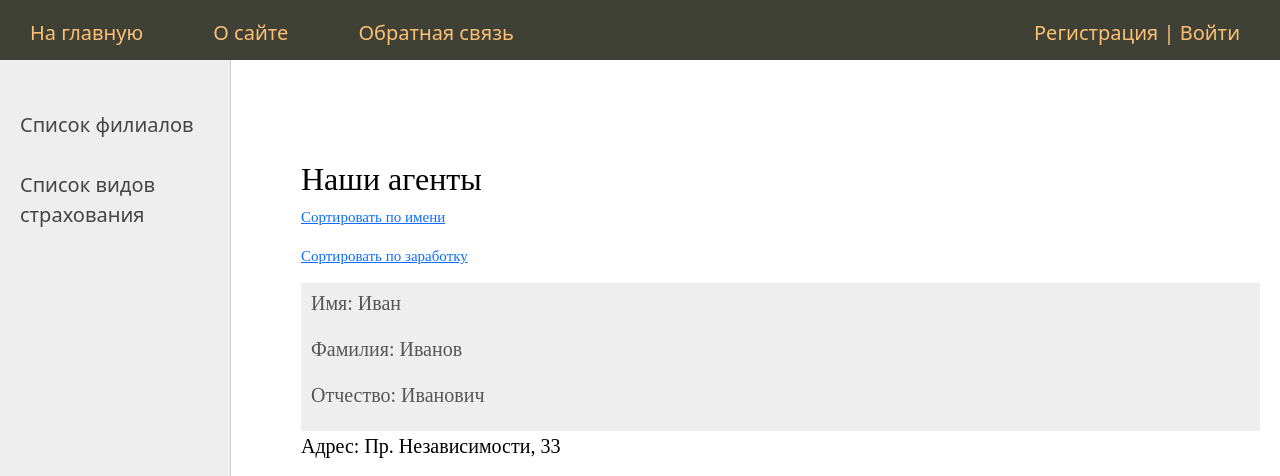
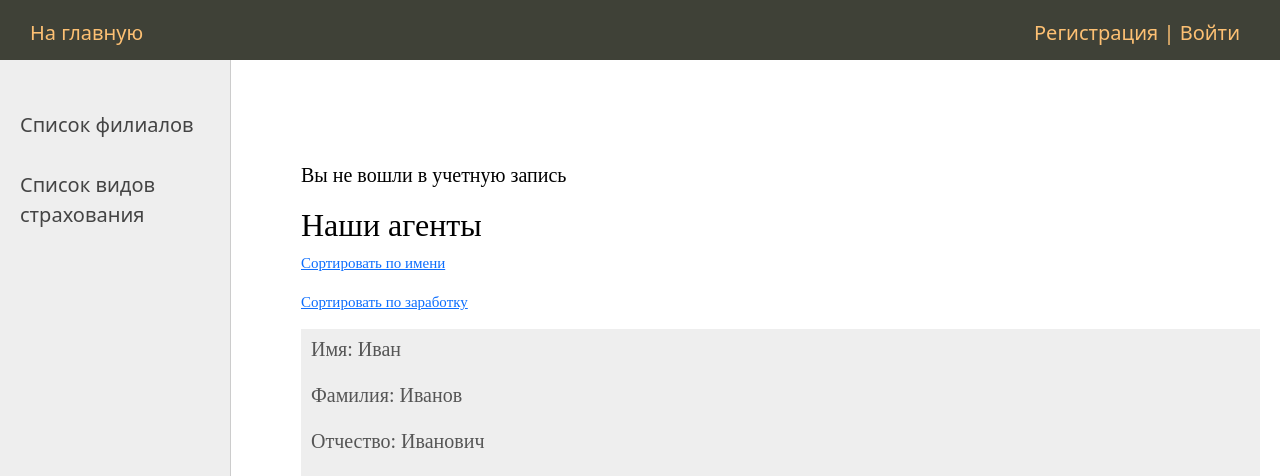
Before and after one commit to westcrime/SCCS, a Django app: page /list_agents/ in a window 1280 px wide. Shown: the top 476 px of the page. Run offline with Django 4.2, Linux system fonts and the light colour scheme; data comes from the database, SQL or seed files in the repository; both versions use the stored data as it was after the commit.

Commit message:
fixed bugs

```diff
--- a/Lab4/insuranceagency/insurance/templates/insurance/base.html
+++ b/Lab4/insuranceagency/insurance/templates/insurance/base.html
@@ -42,8 +42,8 @@
 
 {% endfor %}
 		{% if user.is_authenticated %}
-	<li><a href="logout">Выйти</a></li>
-	{% endif %}
+			<li><a href="logout">Выйти</a></li>
+		{% endif %}
 	</ul>
 </td>
 <!-- Конец Sidebar'а -->
@@ -54,6 +54,11 @@
 
 <!-- Блок контента -->
 	<div class="content-text">
+		{% if user.is_authenticated %}
+			<p>Вы вошли как {{ user }}</p>
+		{% else %}
+			<p>Вы не вошли в учетную запись</p>
+		{% endif %}
 {% block content %}
 {% endblock %}
 	</div>
--- a/Lab4/insuranceagency/insurance/templates/insurance/list_agents.html
+++ b/Lab4/insuranceagency/insurance/templates/insurance/list_agents.html
@@ -3,7 +3,7 @@
 <h1>Наши агенты</h1>
 
 <p style="font-size:75%;"><a href="/list_agents?sort=first_name">Сортировать по имени</a></p>
-<p style="font-size:75%;"><a href="/list_agents?sort=first_name">Сортировать по заработку</a></p>
+<p style="font-size:75%;"><a href="/list_agents?sort=total_earning">Сортировать по заработку</a></p>
 <ul class="list-articles">
 
 	{% for a in agents %}
--- a/Lab4/insuranceagency/insurance/utils.py
+++ b/Lab4/insuranceagency/insurance/utils.py
@@ -3,9 +3,7 @@ from django.db.models import Count
 from .models import *
 
 menu = [{'title': "На главную", 'url_name': 'home'},
-            {'title': "О сайте", 'url_name': 'about'},
-            {'title': "Заключить договор", 'url_name': 'make_contract'},
-            {'title': "Обратная связь", 'url_name': 'contact'}]
+            {'title': "Заключить договор", 'url_name': 'make_contract'}]
 
 sidebar_menu = [{'title': "Список филиалов", 'url_name': 'insurance_branches'},
             {'title': "Список моих договоров", 'url_name': 'my_insurance_contracts'},
@@ -21,10 +19,12 @@ class DataMixin:
         user_sidebar_menu = sidebar_menu.copy()
         user_menu = menu.copy()
         if not self.request.user.is_authenticated:
-            user_menu.pop(2)
+            user_menu.pop(1)
             user_sidebar_menu.pop(1)
             user_sidebar_menu.pop(1)
             user_sidebar_menu.pop(2)
+        else:
+            context['username'] = self.request.user.username
 
         context['menu'] = user_menu
 
```
Also changed, not shown: Lab4/insuranceagency/db.sqlite3.
